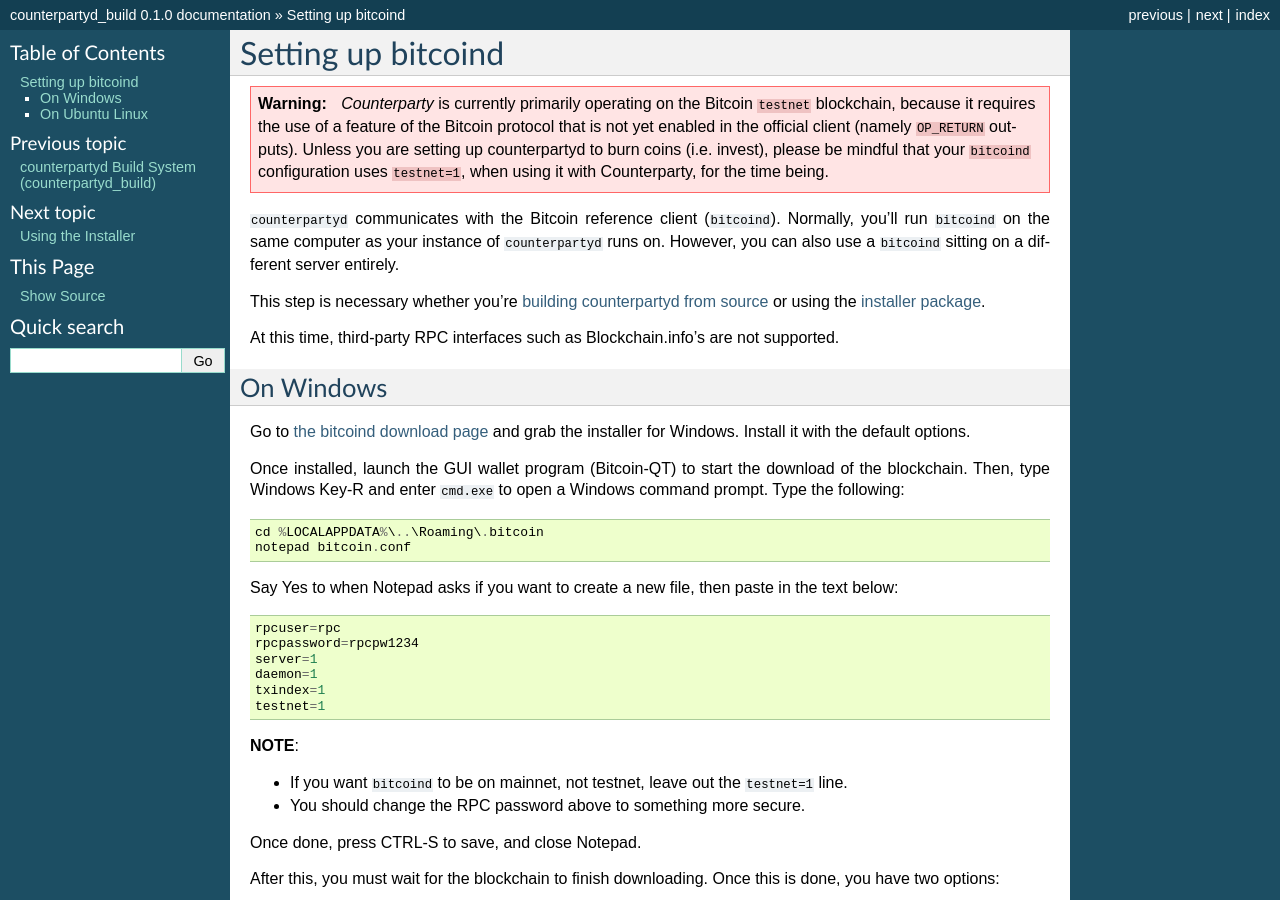
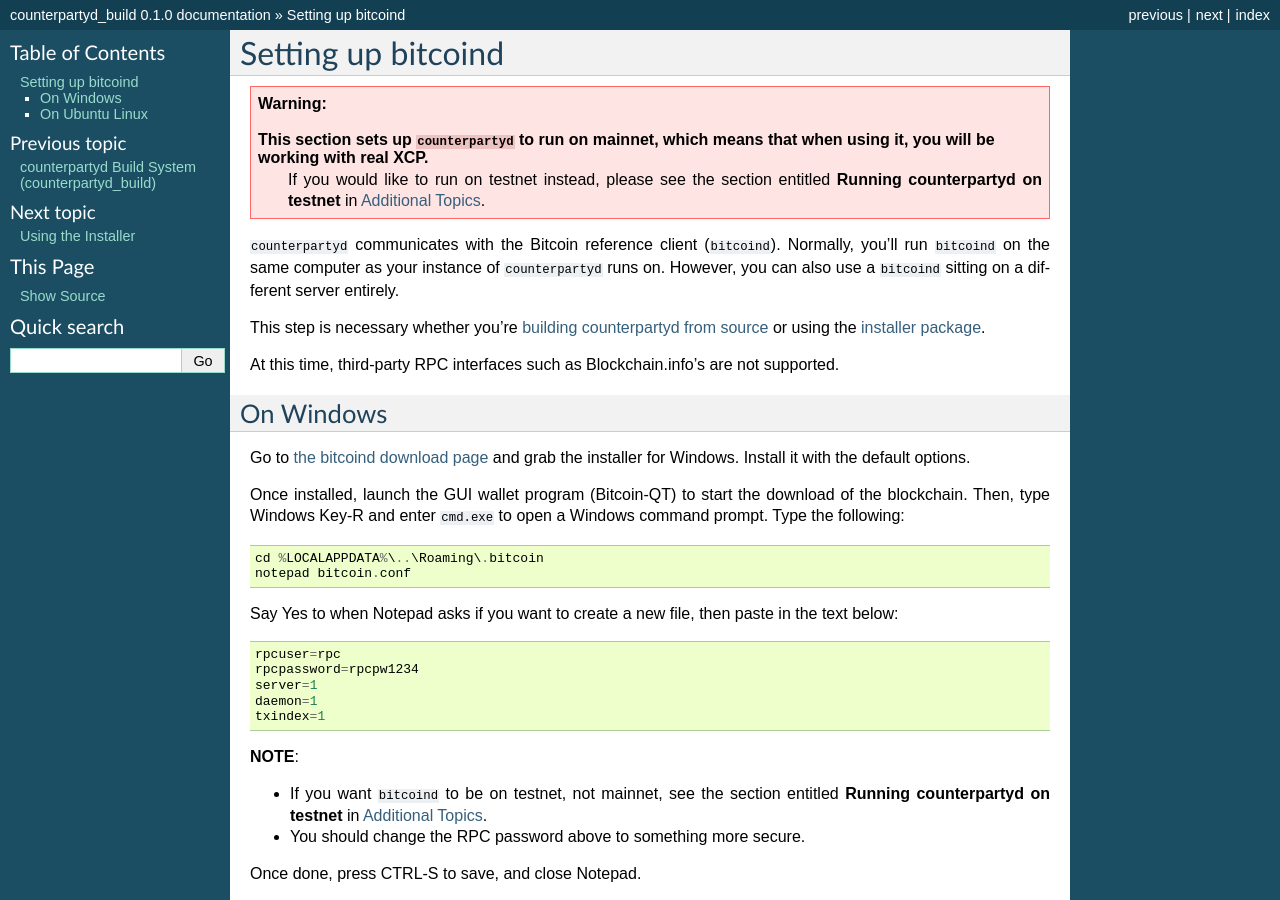
Before and after one commit to CounterpartyXCP/federatednode, a Sphinx documentation site: the page built from docs/SettingUpBitcoind.rst, in a window 1280 px wide and 900 px high. Built offline with Sphinx 7.4.7, drawn with Linux system fonts in a browser that asks for light colours.

Commit message:
updated docs to mainnet. also, updated installer to write new config settings (thanks jimhsu)

```diff
--- a/docs/SettingUpBitcoind.rst
+++ b/docs/SettingUpBitcoind.rst
@@ -3,11 +3,9 @@
 
 .. warning::
 
-    *Counterparty* is currently primarily operating on the Bitcoin ``testnet``
-    blockchain, because it requires the use of a feature of the Bitcoin protocol
-    that is not yet enabled in the official client (namely ``OP_RETURN`` outputs).
-    Unless you are setting up counterpartyd to burn coins (i.e. invest), please be mindful that
-    your ``bitcoind`` configuration uses ``testnet=1``, when using it with Counterparty, for the time being.
+    This section sets up ``counterpartyd`` to run on mainnet, which means that when using it, **you will be working with real XCP**.
+	If you would like to run on testnet instead, please see the section entitled **Running counterpartyd on testnet** in
+	:doc:`Additional Topics <AdditionalTopics>`.
 
 ``counterpartyd`` communicates with the Bitcoin reference client (``bitcoind``). Normally, you'll run ``bitcoind``
 on the same computer as your instance of ``counterpartyd`` runs on. However, you can also use a ``bitcoind``
@@ -37,11 +35,10 @@
     server=1
     daemon=1
     txindex=1
-    testnet=1
 
 **NOTE**:
 
-- If you want ``bitcoind`` to be on mainnet, not testnet, leave out the ``testnet=1`` line.
+- If you want ``bitcoind`` to be on testnet, not mainnet, see the section entitled **Running counterpartyd on testnet** in :doc:`Additional Topics <AdditionalTopics>`.
 - You should change the RPC password above to something more secure.
 
 Once done, press CTRL-S to save, and close Notepad.
--- a/setup.py
+++ b/setup.py
@@ -20,8 +20,8 @@
     pass
 
 PYTHON_VER = None
-DEFAULT_CONFIG = "[Default]\nrpc-connect=localhost\nrpc-port=18332\nrpc-user=rpc\nrpc-password=rpcpw1234\n"
-DEFAULT_CONFIG_INSTALLER = "[Default]\nrpc-connect=RPC_CONNECT\nrpc-port=RPC_PORT\nrpc-user=RPC_USER\nrpc-password=RPC_PASSWORD\n"
+DEFAULT_CONFIG = "[Default]\nbitcoind-rpc-connect=localhost\nbitcoind-rpc-port=8332\nbitcoind-rpc-user=rpc\nbitcoind-rpc-password=rpcpw1234\nrpc-host=localhost\nrpc-port=\nrpc-user=\nrpc-password=xcppw1234"
+DEFAULT_CONFIG_INSTALLER = "[Default]\nbitcoind-rpc-connect=BITCOIND_RPC_CONNECT\nbitcoind-rpc-port=BITCOIND_RPC_PORT\nbitcoind-rpc-user=BITCOIND_RPC_USER\nbitcoind-rpc-password=BITCOIND_RPC_PASSWORD\nrpc-host=RPC_HOST\nrpc-port=RPC_PORT\nrpc-user=RPC_USER\nrpc-password=RPC_PASSWORD"
 
 def which(filename):
     """docstring for which"""
```
Also changed, not shown: docs/AdditionalTopics.rst (+6 -5 lines), 1 other file.
